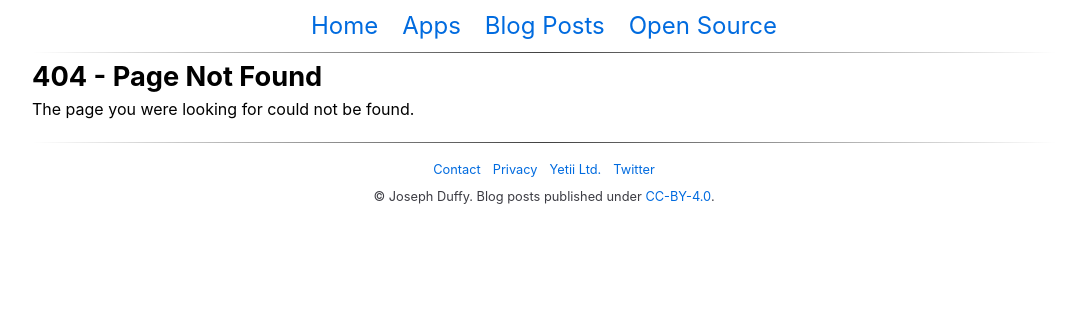
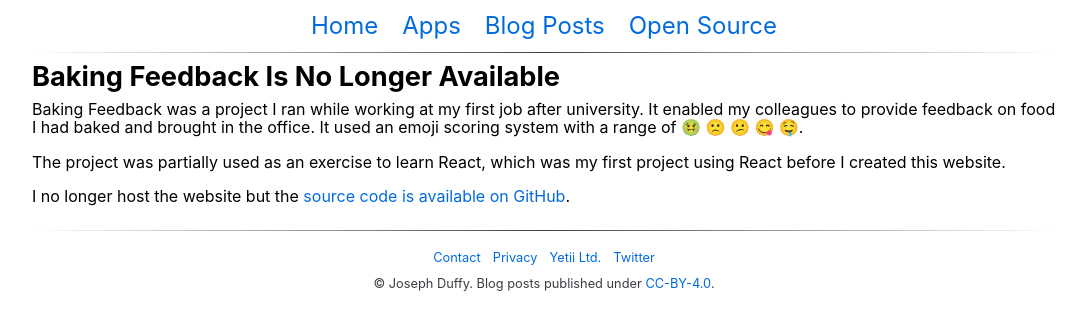
Before and after one commit to JosephDuffy/josephduffy.co.uk, a Next.js app: page /projects/baking-feedback in a window 1280 px wide. Before the commit this address had no page. Shown: the top 330 px of the page, without its empty margins (96-1182 px from the left). Built offline with nearby package versions, Linux system fonts and the light colour scheme.

Commit message:
Add Baking Feedback page

```diff
--- /dev/null
+++ b/pages/projects/baking-feedback.tsx
@@ -0,0 +1,40 @@
+import { NextPage } from "next"
+import Head from "next/head"
+import Page from "../../layouts/main"
+
+const BakingFeedbackPage: NextPage = () => {
+  return (
+    <Page>
+      <Head>
+        <title>Baking Feedback - Joseph Duffy</title>
+        <meta
+          name="description"
+          content="Baking Feedback was a project that allowed my colleagues to provide feedback on the food I baked"
+        />
+      </Head>
+      <h1>Baking Feedback Is No Longer Available</h1>
+      <p>
+        Baking Feedback was a project I ran while working at my first job after
+        university. It enabled my colleagues to provide feedback on food I had
+        baked and brought in the office. It used an emoji scoring system with a
+        range of 🤢 🙁 😕 😋 🤤.
+      </p>
+      <p>
+        The project was partially used as an exercise to learn React, which was
+        my first project using React before I created this website.
+      </p>
+      <p>
+        I no longer host the website but the{" "}
+        <a
+          href="https://github.com/JosephDuffy/bakingfeedback.com"
+          title="Baking Feedback source code on GitHub"
+        >
+          source code is available on GitHub
+        </a>
+        .
+      </p>
+    </Page>
+  )
+}
+
+export default BakingFeedbackPage
```
